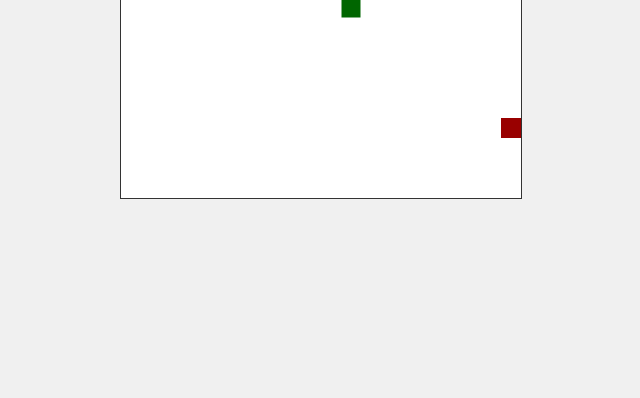
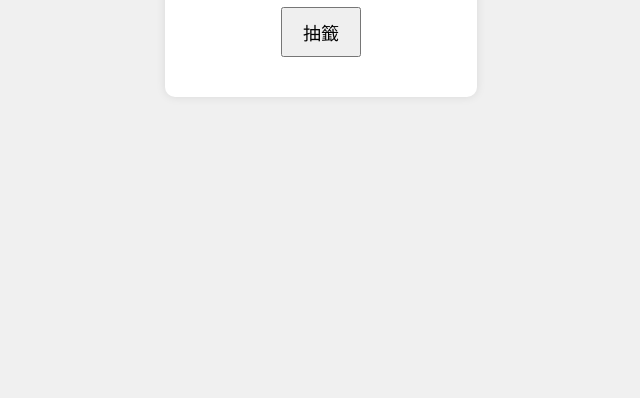
Before and after one commit to ggcube/0718page, a plain HTML site: page index.html in a window 1280 px wide. Shown: the part 402-800 px from the top of the page, without its empty margins (319-959 px from the left). Drawn offline with Linux system fonts and the light colour scheme.

Commit message:
Add files via upload

```diff
--- a/index.html
+++ b/index.html
@@ -1,11 +1,12 @@
 <!DOCTYPE html>
-<html lang="en">
+<html lang="zh-TW">
 <head>
     <meta charset="UTF-8">
     <meta name="viewport" content="width=device-width, initial-scale=1.0">
-    <title>Snake Game</title>
+    <title>抽籤程式 (1-100號)</title>
     <style>
         body {
+            font-family: Arial, sans-serif;
             display: flex;
             justify-content: center;
             align-items: center;
@@ -13,120 +14,57 @@
             margin: 0;
             background-color: #f0f0f0;
         }
-        canvas {
-            border: 1px solid #333;
-            background-color: #fff;
+        .container {
+            text-align: center;
+            background-color: white;
+            padding: 20px;
+            border-radius: 10px;
+            box-shadow: 0 0 10px rgba(0,0,0,0.1);
+        }
+        button {
+            font-size: 18px;
+            padding: 10px 20px;
+            cursor: pointer;
+        }
+        #result {
+            font-size: 24px;
+            margin-top: 20px;
+        }
+        #remaining {
+            margin-top: 10px;
         }
     </style>
 </head>
 <body>
-    <canvas id="gameCanvas" width="400" height="400"></canvas>
+    <div class="container">
+        <h1>抽籤程式 (1-100號)</h1>
+        <button onclick="drawNumber()">抽籤</button>
+        <div id="result"></div>
+        <div id="remaining"></div>
+    </div>
 
     <script>
-        // Get the canvas and context
-        const canvas = document.getElementById('gameCanvas');
-        const ctx = canvas.getContext('2d');
+        let numbers = Array.from({length: 100}, (_, i) => i + 1);
 
-        // Game variables
-        const gridSize = 20;
-        let snake = [{x: 200, y: 200}];
-        let food = {x: 0, y: 0};
-        let dx = gridSize;
-        let dy = 0;
-
-        // Main game loop
-        function gameLoop() {
-            clearCanvas();
-            moveSnake();
-            drawSnake();
-            drawFood();
-            checkCollision();
-
-            setTimeout(gameLoop, 100);
-        }
-
-        // Clear the canvas
-        function clearCanvas() {
-            ctx.clearRect(0, 0, canvas.width, canvas.height);
-        }
-
-        // Move the snake
-        function moveSnake() {
-            const head = {x: snake[0].x + dx, y: snake[0].y + dy};
-            snake.unshift(head);
-
-            // Check if snake eats the food
-            if (head.x === food.x && head.y === food.y) {
-                generateFood();
-            } else {
-                snake.pop();
+        function shuffleArray(array) {
+            for (let i = array.length - 1; i > 0; i--) {
+                const j = Math.floor(Math.random() * (i + 1));
+                [array[i], array[j]] = [array[j], array[i]];
             }
         }
 
-        // Draw the snake
-        function drawSnake() {
-            snake.forEach(segment => {
-                ctx.fillStyle = '#006600';
-                ctx.fillRect(segment.x, segment.y, gridSize, gridSize);
-                ctx.strokeStyle = '#fff';
-                ctx.strokeRect(segment.x, segment.y, gridSize, gridSize);
-            });
-        }
+        shuffleArray(numbers);
 
-        // Generate new food position
-        function generateFood() {
-            food.x = Math.floor(Math.random() * canvas.width / gridSize) * gridSize;
-            food.y = Math.floor(Math.random() * canvas.height / gridSize) * gridSize;
-        }
-
-        // Draw the food
-        function drawFood() {
-            ctx.fillStyle = '#990000';
-            ctx.fillRect(food.x, food.y, gridSize, gridSize);
-        }
-
-        // Check collision with walls or itself
-        function checkCollision() {
-            if (snake[0].x < 0 || snake[0].x >= canvas.width || snake[0].y < 0 || snake[0].y >= canvas.height) {
-                resetGame();
-            }
-
-            for (let i = 1; i < snake.length; i++) {
-                if (snake[0].x === snake[i].x && snake[0].y === snake[i].y) {
-                    resetGame();
-                }
+        function drawNumber() {
+            if (numbers.length > 0) {
+                const drawn = numbers.pop();
+                document.getElementById('result').textContent = `抽到的號碼是: ${drawn}`;
+                document.getElementById('remaining').textContent = `剩餘號碼數量: ${numbers.length}`;
+            } else {
+                document.getElementById('result').textContent = "所有號碼已抽完";
+                document.getElementById('remaining').textContent = "";
             }
         }
-
-        // Reset the game
-        function resetGame() {
-            alert('Game Over! Press OK to restart.');
-            snake = [{x: 200, y: 200}];
-            dx = gridSize;
-            dy = 0;
-            generateFood();
-        }
-
-        // Handle keyboard input
-        document.addEventListener('keydown', function(e) {
-            if (e.key === 'ArrowUp' && dy === 0) {
-                dx = 0;
-                dy = -gridSize;
-            } else if (e.key === 'ArrowDown' && dy === 0) {
-                dx = 0;
-                dy = gridSize;
-            } else if (e.key === 'ArrowLeft' && dx === 0) {
-                dx = -gridSize;
-                dy = 0;
-            } else if (e.key === 'ArrowRight' && dx === 0) {
-                dx = gridSize;
-                dy = 0;
-            }
-        });
-
-        // Start the game loop
-        generateFood();
-        gameLoop();
     </script>
 </body>
 </html>
```
